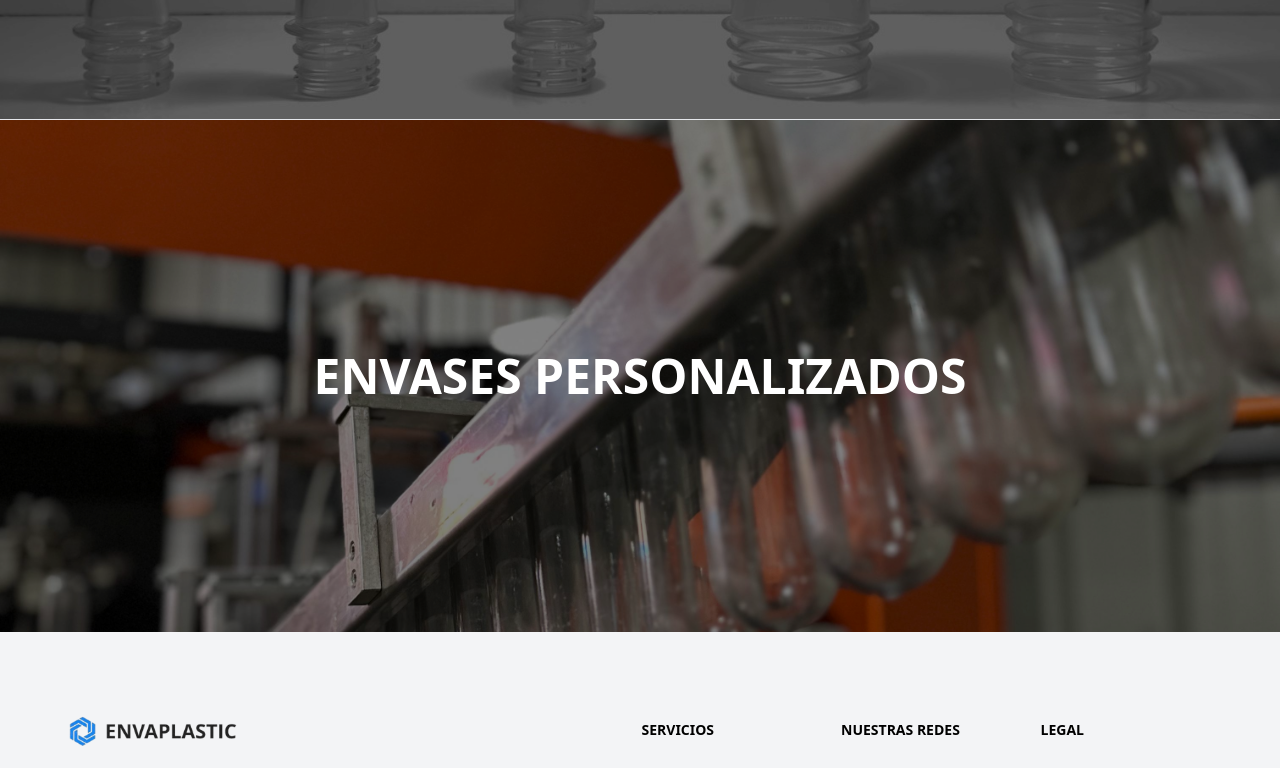
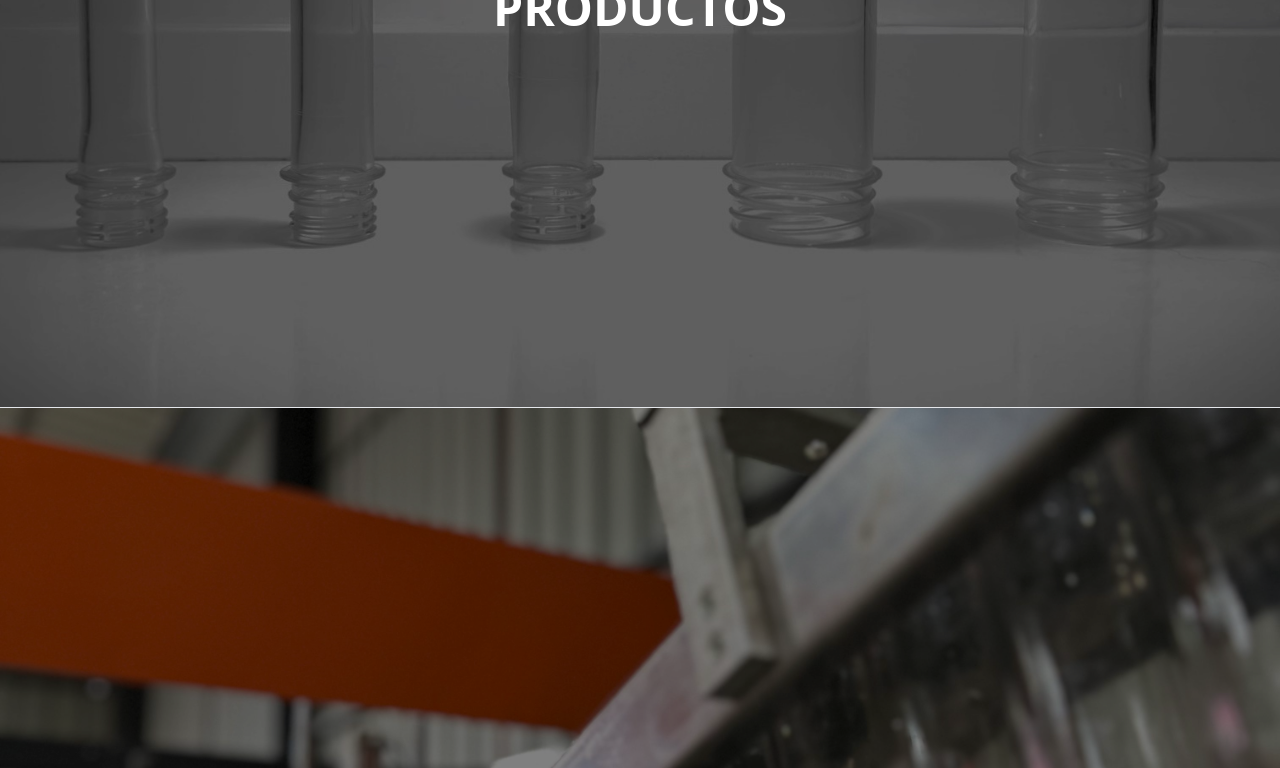
Before and after one commit to lucianohuenuvil/envaplastic, a Next.js app: page / in a window 1280 px wide. Shown: the part 2400-3168 px from the top of the page. Built offline with nearby package versions, Linux system fonts and the light colour scheme.

Commit message:
cambio altura

```diff
--- a/src/components/seccionMatriceria/seccionMatriceria.jsx
+++ b/src/components/seccionMatriceria/seccionMatriceria.jsx
@@ -2,7 +2,7 @@ import Link from "next/link";
 
 export function SeccionMatriceria() {
     return (
-        <Link href="/envases-personalizados" className="relative block w-full min-h-[300px] max-h-[600px] h-[40vw] bg-cover bg-center text-white">
+        <Link href="/envases-personalizados" className="relative block w-full h-[100vh] bg-cover bg-center text-white">
             {/* Imagen de fondo adaptativa */}
             <div className="absolute inset-0 z-0 overflow-hidden">
                 <img
--- a/src/components/seccionProductos.jsx
+++ b/src/components/seccionProductos.jsx
@@ -3,7 +3,7 @@ import Link from "next/link";
 export function SeccionProductos() {
     return (
 
-        <Link href="/productos" className="border-y-[1px] relative block w-full min-h-[300px] max-h-[600px] h-[40vw] bg-cover bg-center text-white">
+        <Link href="/productos" className="border-y-[1px] relative block w-full h-[100vh] bg-cover bg-center text-white">
             {/* Imagen de fondo adaptativa */}
             <div className="absolute inset-0 z-0 overflow-hidden">
                 <img
```
